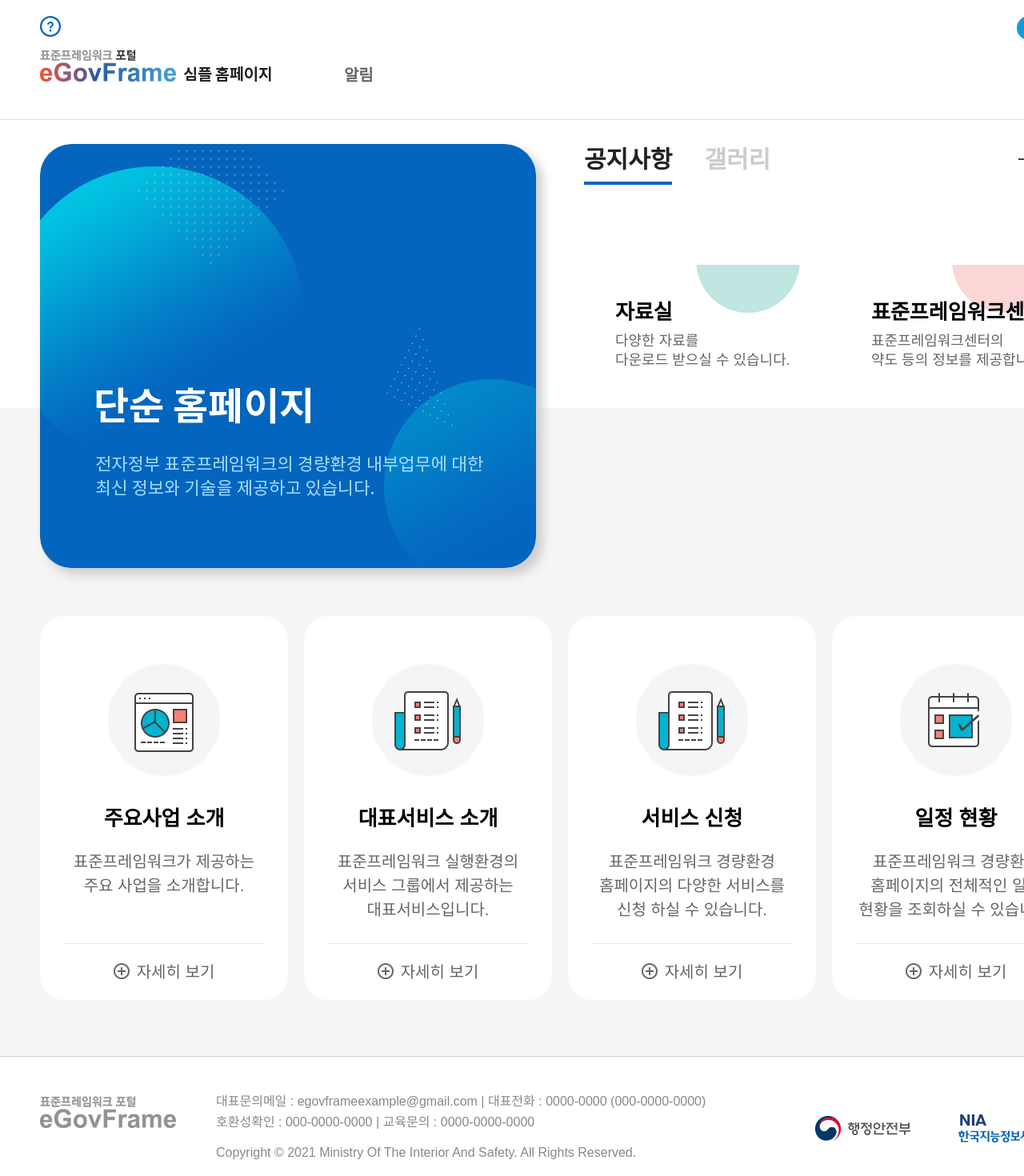
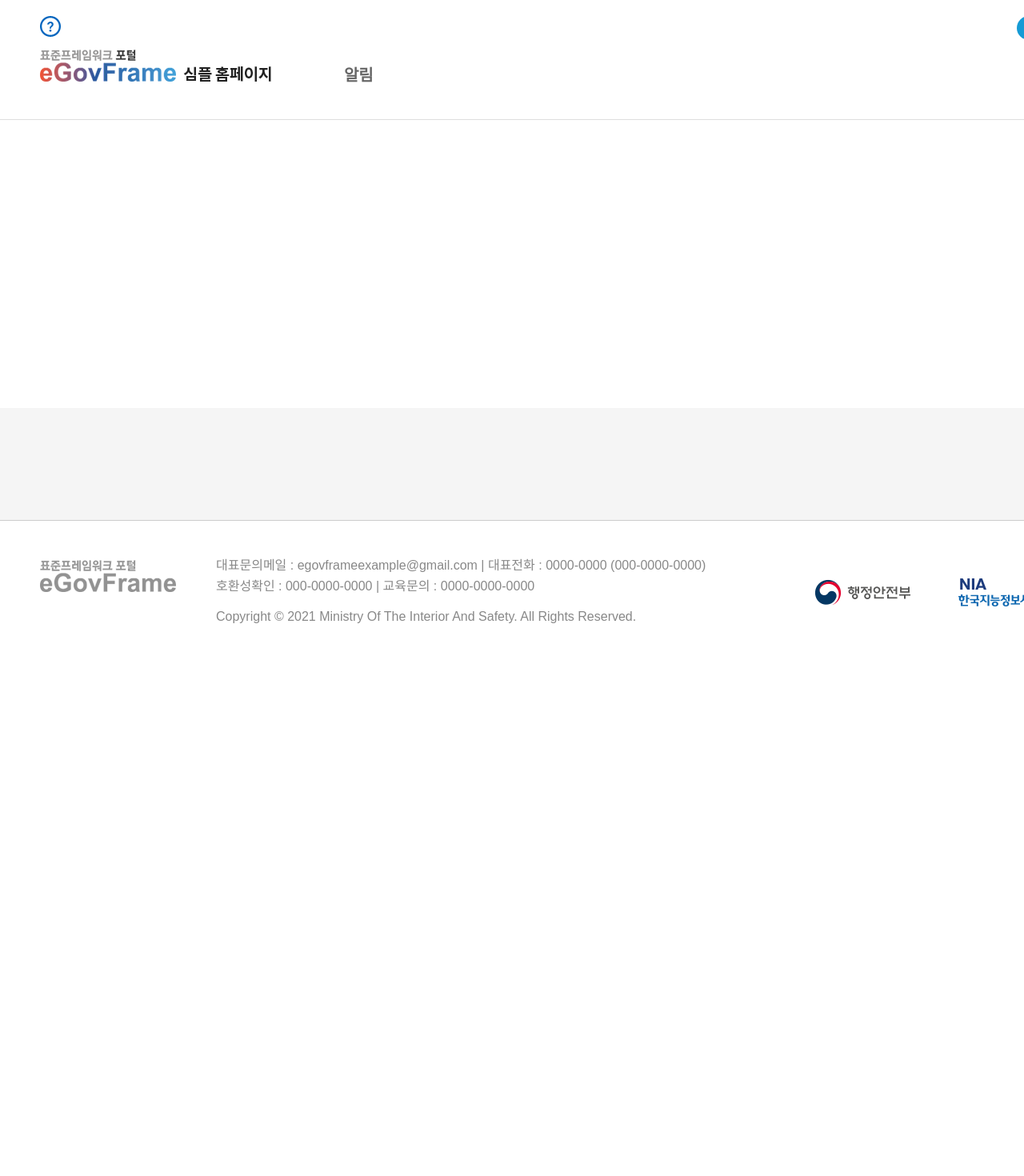
Before and after one commit to kim48102/bizPro, a React (Create React App) app: page / in a window 1280 px wide. Shown: the top 1470 px of the page at 80% size. After the commit the page ends 830 px from the top, so only its background shows below. Built offline with nearby package versions, Linux system fonts and the light colour scheme; no server answers; a web font is replaced by a local one.

Commit message:
20240423_04

```diff
--- a/src/pages/main/EgovMain.jsx
+++ b/src/pages/main/EgovMain.jsx
@@ -102,10 +102,10 @@ function EgovMain(props) {
             <div className="c_wrap">
                 <div className="colbox">
                     <div className="left_col">
-                        <img src="/assets/images/img_simple_main.png" alt="단순 홈페이지 전자정부 표준프레임워크의 경량환경 내부업무에 대한 최신 정보와 기술을 제공하고 있습니다." />
+
                     </div>
 
-                    <div className="right_col">
+                    {/* <div className="right_col">
                         <div className="mini_board">
                             <ul className="tab">
                                 <li><a href="#공지사항" className="on">공지사항</a></li>
@@ -140,10 +140,10 @@ function EgovMain(props) {
                                 <span>표준프레임워크센터의<br />약도 등의 정보를 제공합니다.</span>
                             </Link>
                         </div>
-                    </div>
+                    </div> */}
                 </div>
 
-                <div className="banner_bot">
+                {/* <div className="banner_bot">
                     <div className="b1">
                         <div>
                             <h2>주요사업 소개</h2>
@@ -179,7 +179,7 @@ function EgovMain(props) {
                         </div>
                         <Link to={URL.INFORM}>자세히 보기</Link>
                     </div>
-                </div>
+                </div> */}
             </div>
         </div>
 
```
